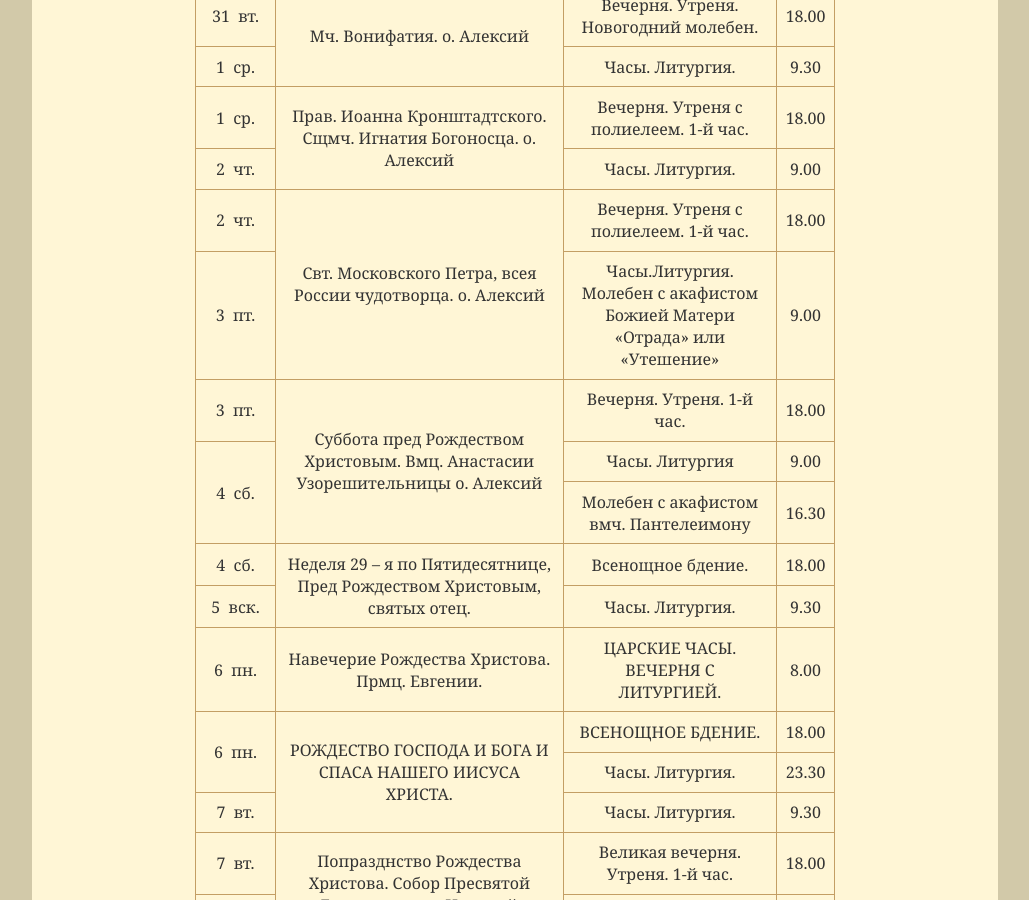
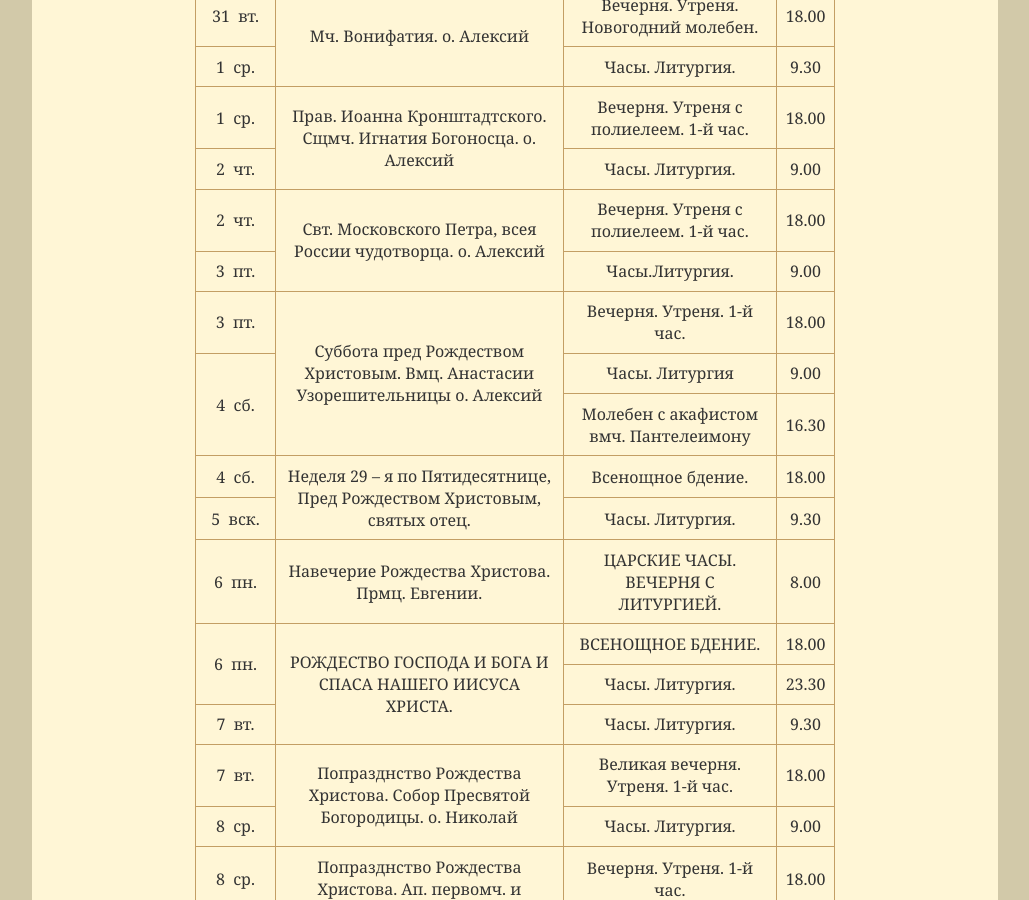
Before and after one commit to hramotradnoe/hramotradnoe.github.io, a Jekyll site: the page built from schedule/index.html, in a window 1280 px wide and 900 px high, scrolled down 545 px. Shown: the whole window, without its empty margins (125-1154 px from the left). Built offline with Jekyll 4.4.1, drawn with Linux system fonts in a browser that asks for light colours.

Commit message:
Update schedule.yml

```diff
--- a/_data/schedule.yml
+++ b/_data/schedule.yml
@@ -32,7 +32,7 @@ timetable:
         title : "Вечерня. Утреня с полиелеем. 1-й час."
       - day   : 3&nbsp; пт.
         time  : '9.00'
-        title : "Часы.Литургия. Молебен с акафистом Божией Матери «Отрада» или «Утешение»"
+        title : "Часы.Литургия."
  - description : "Суббота пред Рождеством Христовым. Вмц. Анастасии Узорешительницы о. Алексий"
    services    :
       - day   : 3&nbsp; пт.
```
